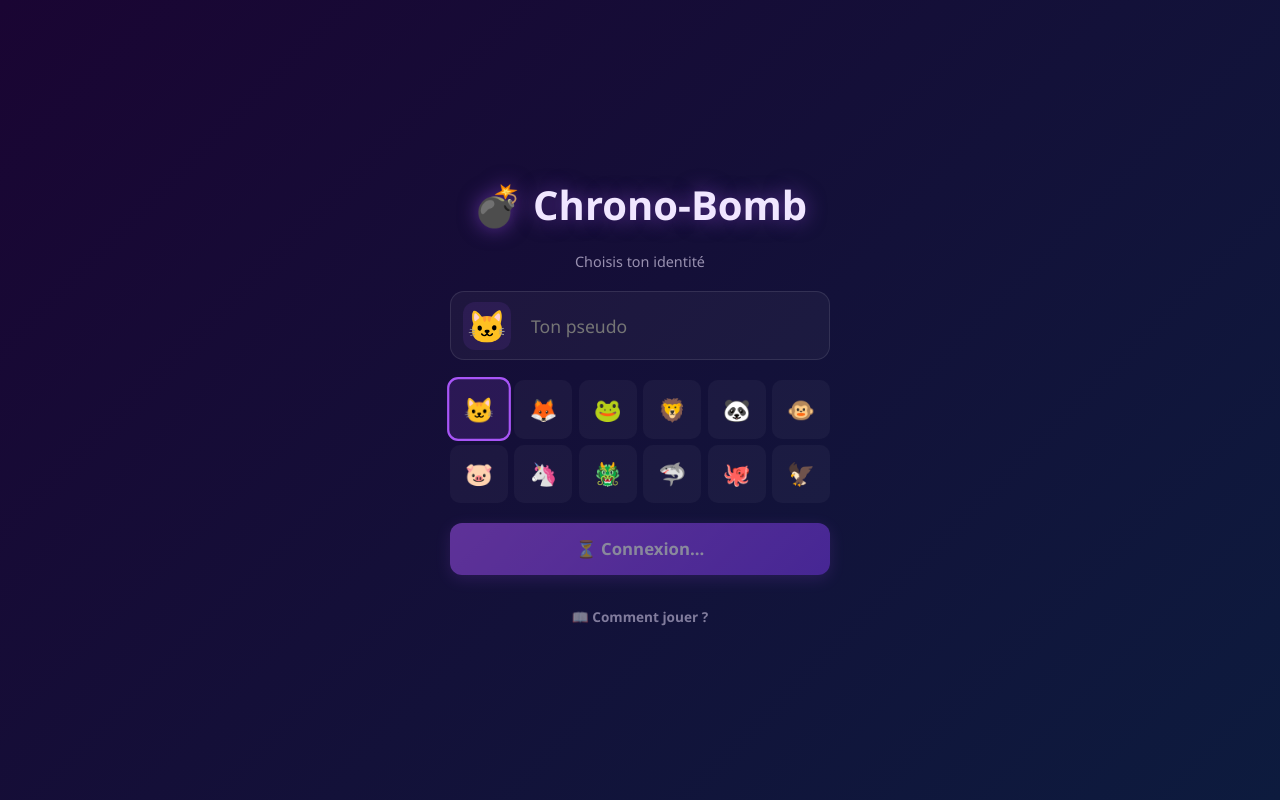
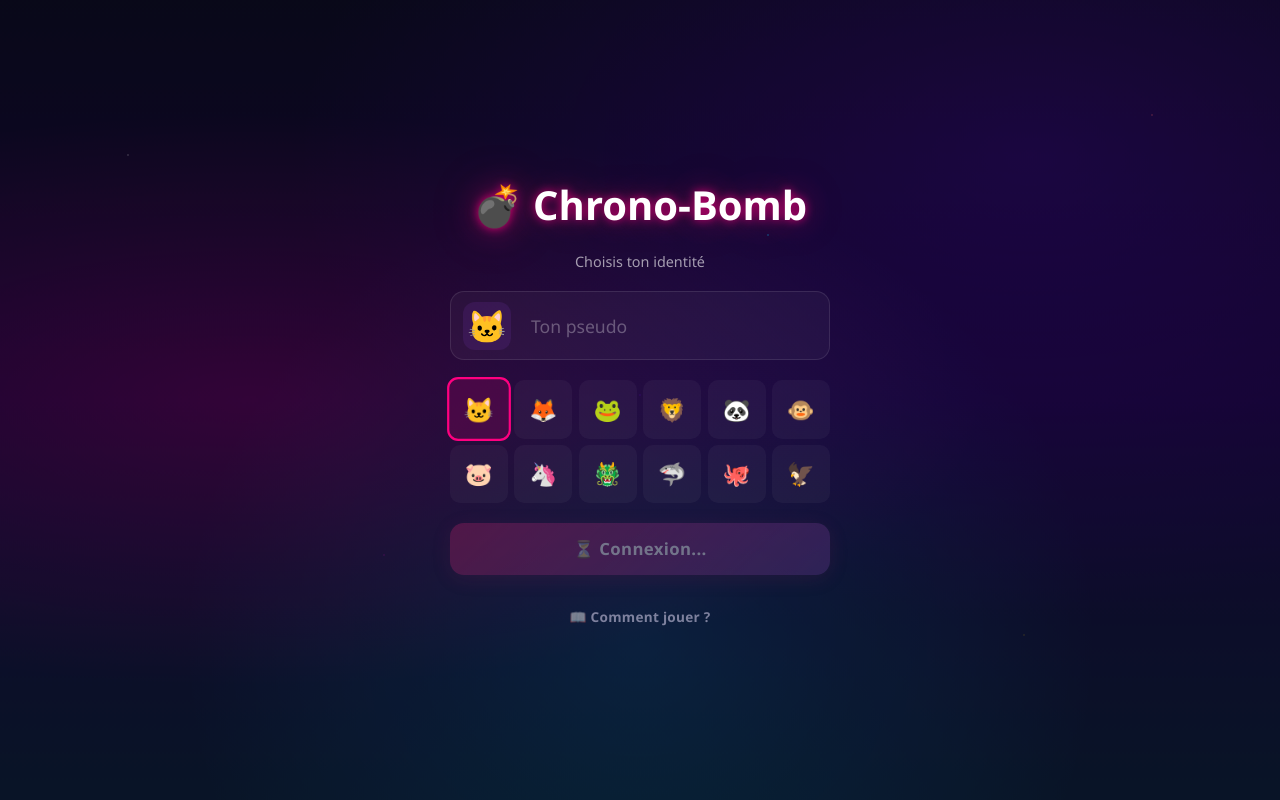
Before and after one commit to wakilkarimou/chrono-bomb, a Svelte app in the folder client/: page / in a window 1280 px wide. Built offline with nearby package versions, Linux system fonts and the light colour scheme; no server answers.

Commit message:
feat: neon arcade visual overhaul - animated bg, glowing elements, vibrant colors

```diff
--- a/client/src/App.svelte
+++ b/client/src/App.svelte
@@ -43,8 +43,8 @@
     margin: 0;
     padding: 0;
     font-family: 'Segoe UI', system-ui, -apple-system, sans-serif;
-    background: linear-gradient(135deg, #1a0533 0%, #0d1b3e 100%);
-    color: #f0e6ff;
+    background: #0a0a1a;
+    color: #ffffff;
     min-height: 100dvh;
     overflow-x: hidden;
     -webkit-tap-highlight-color: transparent;
@@ -55,6 +55,7 @@
   }
 
   .app {
+    position: relative;
     display: flex;
     flex-direction: column;
     align-items: center;
@@ -64,49 +65,99 @@
     padding-bottom: env(safe-area-inset-bottom, 1rem);
   }
 
+  /* Animated gradient background */
+  .app::before {
+    content: '';
+    position: fixed;
+    inset: 0;
+    background:
+      radial-gradient(ellipse at 20% 50%, rgba(255, 0, 128, 0.15) 0%, transparent 50%),
+      radial-gradient(ellipse at 80% 20%, rgba(120, 0, 255, 0.15) 0%, transparent 50%),
+      radial-gradient(ellipse at 50% 80%, rgba(0, 200, 255, 0.1) 0%, transparent 50%),
+      linear-gradient(180deg, #0a0a1a 0%, #12062e 50%, #0a1628 100%);
+    animation: bg-shift 12s ease-in-out infinite alternate;
+    z-index: -2;
+  }
+
+  /* Floating particles overlay */
+  .app::after {
+    content: '';
+    position: fixed;
+    inset: 0;
+    background-image:
+      radial-gradient(1px 1px at 10% 20%, rgba(255, 255, 255, 0.4) 0%, transparent 100%),
+      radial-gradient(1px 1px at 30% 70%, rgba(255, 0, 200, 0.3) 0%, transparent 100%),
+      radial-gradient(1.5px 1.5px at 60% 30%, rgba(0, 200, 255, 0.4) 0%, transparent 100%),
+      radial-gradient(1px 1px at 80% 80%, rgba(255, 200, 0, 0.3) 0%, transparent 100%),
+      radial-gradient(1px 1px at 50% 50%, rgba(120, 0, 255, 0.3) 0%, transparent 100%),
+      radial-gradient(1.5px 1.5px at 90% 15%, rgba(255, 100, 100, 0.3) 0%, transparent 100%);
+    animation: stars-drift 20s linear infinite;
+    z-index: -1;
+    pointer-events: none;
+  }
+
+  @keyframes bg-shift {
+    0% { transform: scale(1); }
+    100% { transform: scale(1.05); opacity: 0.9; }
+  }
+
+  @keyframes stars-drift {
+    0% { transform: translateY(0); }
+    100% { transform: translateY(-20px); }
+  }
+
   :global(button) {
     font-family: inherit;
     cursor: pointer;
     border: none;
-    border-radius: 12px;
+    border-radius: 14px;
     padding: 0.85rem 1.5rem;
     font-size: 1rem;
-    font-weight: 600;
-    transition: transform 0.15s, box-shadow 0.15s;
+    font-weight: 700;
+    transition: transform 0.12s, box-shadow 0.12s, filter 0.12s;
     -webkit-tap-highlight-color: transparent;
     touch-action: manipulation;
     min-height: 44px;
+    letter-spacing: 0.02em;
   }
 
   :global(button:hover:not(:disabled)) {
-    transform: scale(1.05);
+    transform: scale(1.04);
+    filter: brightness(1.1);
   }
 
   :global(button:active:not(:disabled)) {
-    transform: scale(0.97);
+    transform: scale(0.96);
+    filter: brightness(0.95);
   }
 
   :global(button:disabled) {
-    opacity: 0.5;
+    opacity: 0.4;
     cursor: not-allowed;
+    filter: saturate(0.5);
   }
 
   :global(input) {
     font-family: inherit;
-    border: 2px solid rgba(240, 230, 255, 0.2);
-    border-radius: 12px;
+    border: 2px solid rgba(255, 255, 255, 0.12);
+    border-radius: 14px;
     padding: 0.85rem 1rem;
     font-size: 16px;
-    background: rgba(255, 255, 255, 0.05);
-    color: #f0e6ff;
+    background: rgba(255, 255, 255, 0.06);
+    color: #ffffff;
     outline: none;
-    transition: border-color 0.2s;
+    transition: border-color 0.2s, box-shadow 0.2s;
     min-height: 44px;
     -webkit-appearance: none;
   }
 
   :global(input:focus) {
-    border-color: rgba(168, 85, 247, 0.6);
+    border-color: rgba(200, 0, 255, 0.6);
+    box-shadow: 0 0 12px rgba(200, 0, 255, 0.2);
+  }
+
+  :global(input::placeholder) {
+    color: rgba(255, 255, 255, 0.3);
   }
 
   @media (max-width: 480px) {
--- a/client/src/components/PlayerBoard.svelte
+++ b/client/src/components/PlayerBoard.svelte
@@ -49,12 +49,14 @@
   }
 
   .player-card.active {
-    border-color: #f59e0b;
-    box-shadow: 0 0 12px rgba(245, 158, 11, 0.3);
+    border-color: #ff0080;
+    box-shadow: 0 0 15px rgba(255, 0, 128, 0.4);
+    background: rgba(255, 0, 128, 0.06);
   }
 
   .player-card.is-me {
-    background: rgba(168, 85, 247, 0.08);
+    background: rgba(0, 200, 255, 0.06);
+    border-color: rgba(0, 200, 255, 0.2);
   }
 
   .player-card.eliminated {
--- a/client/src/components/UrgencyGauge.svelte
+++ b/client/src/components/UrgencyGauge.svelte
@@ -12,33 +12,36 @@
 <style>
   .gauge-wrapper {
     width: 100%;
-    height: 8px;
-    background: rgba(255, 255, 255, 0.1);
-    border-radius: 4px;
+    height: 6px;
+    background: rgba(255, 255, 255, 0.08);
+    border-radius: 3px;
     overflow: hidden;
   }
 
   .gauge {
     height: 100%;
-    border-radius: 4px;
-    transition: width 0.5s ease, background-color 0.5s ease;
+    border-radius: 3px;
+    transition: width 0.5s ease, background 0.5s ease, box-shadow 0.5s ease;
   }
 
   .gauge.urgency-low {
-    background: #4ade80;
+    background: linear-gradient(90deg, #00e676, #69f0ae);
+    box-shadow: 0 0 8px rgba(0, 230, 118, 0.4);
   }
 
   .gauge.urgency-medium {
-    background: #fb923c;
+    background: linear-gradient(90deg, #ff9100, #ffab40);
+    box-shadow: 0 0 12px rgba(255, 145, 0, 0.5);
   }
 
   .gauge.urgency-high {
-    background: #ef4444;
-    animation: pulse-red 0.3s infinite alternate;
+    background: linear-gradient(90deg, #ff0040, #ff5252);
+    box-shadow: 0 0 16px rgba(255, 0, 64, 0.6);
+    animation: gauge-pulse 0.25s infinite alternate;
   }
 
-  @keyframes pulse-red {
-    0% { opacity: 0.8; }
-    100% { opacity: 1; }
+  @keyframes gauge-pulse {
+    0% { box-shadow: 0 0 16px rgba(255, 0, 64, 0.6); }
+    100% { box-shadow: 0 0 24px rgba(255, 0, 64, 0.9); }
   }
 </style>
--- a/client/src/screens/Game.svelte
+++ b/client/src/screens/Game.svelte
@@ -144,8 +144,8 @@
   }
 
   .active-indicator strong.is-me {
-    color: #f59e0b;
-    text-shadow: 0 0 10px rgba(245, 158, 11, 0.5);
+    color: #ff0080;
+    text-shadow: 0 0 10px rgba(255, 0, 128, 0.6);
   }
 
   .game-content {
@@ -173,9 +173,9 @@
   }
 
   .btn-pass {
-    background: linear-gradient(135deg, #f59e0b, #d97706);
+    background: linear-gradient(135deg, #ff6b00, #ff0040);
     color: white;
-    box-shadow: 0 3px 10px rgba(245, 158, 11, 0.3);
+    box-shadow: 0 3px 15px rgba(255, 107, 0, 0.35);
     padding: 0.75rem 1.25rem;
   }
 
--- a/client/src/screens/Home.svelte
+++ b/client/src/screens/Home.svelte
@@ -133,8 +133,20 @@
 
   .title {
     font-size: 2.5rem;
-    text-shadow: 0 0 20px rgba(168, 85, 247, 0.5);
+    text-shadow:
+      0 0 10px rgba(255, 0, 128, 0.8),
+      0 0 30px rgba(255, 0, 128, 0.4),
+      0 0 60px rgba(255, 0, 128, 0.2);
     margin: 0;
+    animation: neon-flicker 3s ease-in-out infinite alternate;
+  }
+
+  @keyframes neon-flicker {
+    0%, 95% { opacity: 1; }
+    96% { opacity: 0.85; }
+    97% { opacity: 1; }
+    98% { opacity: 0.9; }
+    100% { opacity: 1; }
   }
 
   .step-label {
@@ -197,17 +209,17 @@
   }
 
   .avatar-btn.selected {
-    border-color: #a855f7;
-    background: rgba(168, 85, 247, 0.15);
+    border-color: #ff0080;
+    background: rgba(255, 0, 128, 0.15);
     transform: scale(1.1);
   }
 
   /* Buttons */
   .btn-primary {
     width: 100%;
-    background: linear-gradient(135deg, #a855f7, #7c3aed);
+    background: linear-gradient(135deg, #ff0080, #7928ca);
     color: white;
-    box-shadow: 0 4px 15px rgba(168, 85, 247, 0.3);
+    box-shadow: 0 4px 20px rgba(255, 0, 128, 0.35);
     padding: 0.9rem;
     font-size: 1.05rem;
   }
@@ -238,9 +250,9 @@
 
   .btn-create {
     width: 100%;
-    background: linear-gradient(135deg, #a855f7, #7c3aed);
+    background: linear-gradient(135deg, #ff0080, #7928ca);
     color: white;
-    box-shadow: 0 4px 15px rgba(168, 85, 247, 0.3);
+    box-shadow: 0 4px 20px rgba(255, 0, 128, 0.35);
     padding: 1.1rem;
     font-size: 1.15rem;
   }
@@ -270,9 +282,9 @@
   }
 
   .btn-join {
-    background: linear-gradient(135deg, #06b6d4, #0891b2);
+    background: linear-gradient(135deg, #00d4ff, #0090ff);
     color: white;
-    box-shadow: 0 4px 12px rgba(6, 182, 212, 0.3);
+    box-shadow: 0 4px 15px rgba(0, 200, 255, 0.3);
     white-space: nowrap;
     padding: 0.75rem 1.25rem;
   }
--- a/client/src/screens/Lobby.svelte
+++ b/client/src/screens/Lobby.svelte
@@ -160,17 +160,18 @@
   }
 
   .room-code {
-    background: rgba(255, 255, 255, 0.05);
-    border: 2px solid rgba(168, 85, 247, 0.3);
+    background: rgba(255, 0, 128, 0.04);
+    border: 2px solid rgba(255, 0, 128, 0.25);
     border-radius: 16px;
     padding: 1.25rem;
     cursor: pointer;
-    transition: border-color 0.2s;
+    transition: border-color 0.2s, box-shadow 0.2s;
     text-align: center;
   }
 
   .room-code:hover {
-    border-color: rgba(168, 85, 247, 0.6);
+    border-color: rgba(255, 0, 128, 0.5);
+    box-shadow: 0 0 20px rgba(255, 0, 128, 0.1);
   }
 
   .code-label {
@@ -185,8 +186,10 @@
     font-size: 2.8rem;
     font-weight: 800;
     letter-spacing: 0.5rem;
-    color: #a855f7;
-    text-shadow: 0 0 15px rgba(168, 85, 247, 0.4);
+    color: #ff0080;
+    text-shadow:
+      0 0 8px rgba(255, 0, 128, 0.6),
+      0 0 20px rgba(255, 0, 128, 0.3);
   }
 
   .copy-hint {
@@ -223,7 +226,7 @@
   }
 
   .count {
-    color: #a855f7;
+    color: #ff0080;
   }
 
   .player-list ul {
@@ -245,8 +248,8 @@
   }
 
   .player-list li.is-me {
-    border-color: rgba(168, 85, 247, 0.3);
-    background: rgba(168, 85, 247, 0.06);
+    border-color: rgba(255, 0, 128, 0.3);
+    background: rgba(255, 0, 128, 0.05);
   }
 
   .host-badge { margin-left: 0.5rem; }
@@ -280,9 +283,9 @@
   }
 
   .btn-start {
-    background: linear-gradient(135deg, #22c55e, #16a34a);
+    background: linear-gradient(135deg, #00e676, #00b248);
     color: white;
-    box-shadow: 0 4px 15px rgba(34, 197, 94, 0.3);
+    box-shadow: 0 4px 20px rgba(0, 230, 118, 0.35);
     padding: 1rem;
     font-size: 1.1rem;
     width: 100%;
--- a/client/src/screens/Podium.svelte
+++ b/client/src/screens/Podium.svelte
@@ -126,14 +126,14 @@
   .rank-entry:nth-child(5) { animation-delay: 0.5s; }
 
   .rank-entry.winner {
-    background: rgba(245, 158, 11, 0.1);
-    border-color: rgba(245, 158, 11, 0.3);
-    box-shadow: 0 0 15px rgba(245, 158, 11, 0.1);
+    background: rgba(255, 200, 0, 0.08);
+    border-color: rgba(255, 200, 0, 0.35);
+    box-shadow: 0 0 20px rgba(255, 200, 0, 0.15);
   }
 
   .rank-entry.is-me {
-    border-color: rgba(168, 85, 247, 0.4);
-    background: rgba(168, 85, 247, 0.06);
+    border-color: rgba(0, 200, 255, 0.4);
+    background: rgba(0, 200, 255, 0.05);
   }
 
   .position {
@@ -171,9 +171,9 @@
   }
 
   .btn-play-again {
-    background: linear-gradient(135deg, #22c55e, #16a34a);
+    background: linear-gradient(135deg, #00e676, #00b248);
     color: white;
-    box-shadow: 0 4px 15px rgba(34, 197, 94, 0.3);
+    box-shadow: 0 4px 20px rgba(0, 230, 118, 0.35);
     padding: 1rem;
     font-size: 1.1rem;
   }
```
Also changed, not shown: client/src/components/BombAnimation.svelte (+56 -26 lines).
